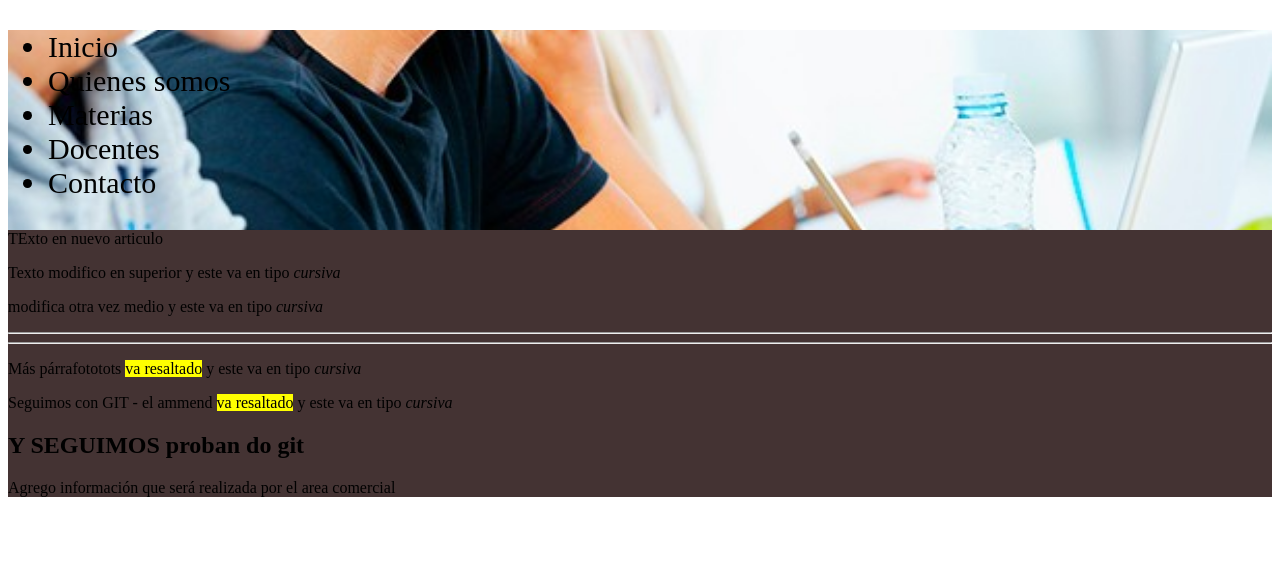
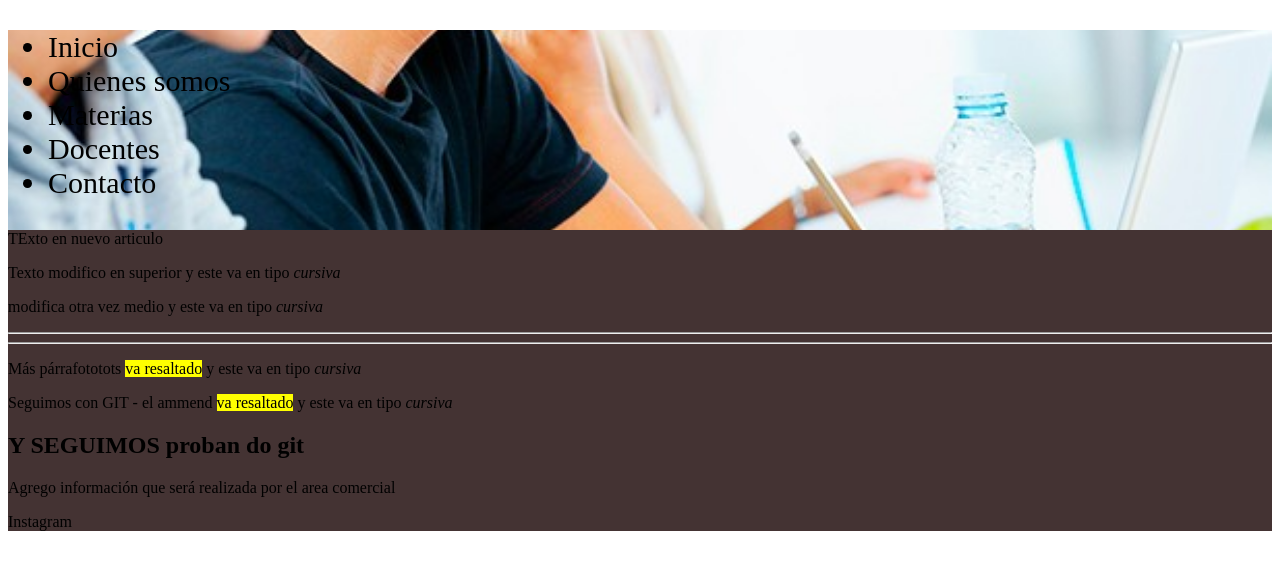
Before and after one commit to carolcba/Gittutorial, a plain HTML site: page index.html in a window 1280 px wide. Drawn offline with Linux system fonts and the light colour scheme; files that its build step writes are made by us from their sources; files whose address does not match are found by name.

Commit message:
agregando article Instagram

```diff
--- a/index.html
+++ b/index.html
@@ -47,6 +47,9 @@
 		<p>
 			Agrego información que será realizada por el area comercial
 		</p>
+		<article class="article-uno">
+			Instagram
+		</article>
 	</section>
 
 
```
